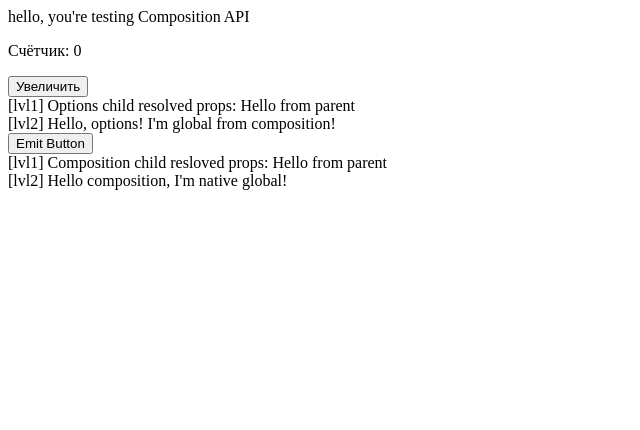
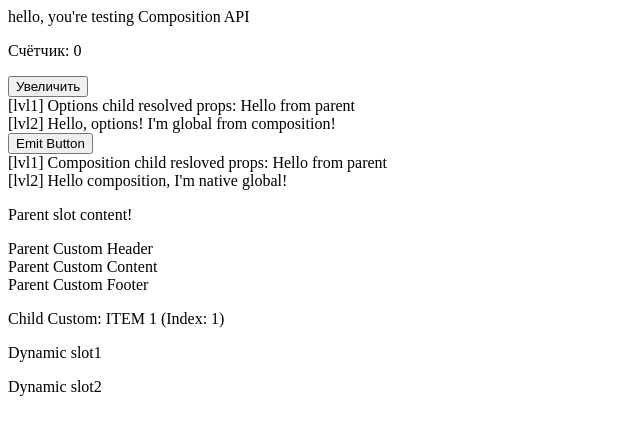
Before and after one commit to spektredev/vue-documentation-playground, a Vue app: page /lifecycle in a window 1280 px wide. Shown: the top 430 px of the page, without its empty margins (0-640 px from the left). Built offline with nearby package versions, Linux system fonts and the light colour scheme; the HTML template or start-up script is replaced by a standard one.

Commit message:
added slots, nextTick

```diff
--- a/src/components/LifecycleTestComposition.vue
+++ b/src/components/LifecycleTestComposition.vue
@@ -4,6 +4,30 @@
   <button @click="counter++">Увеличить</button>
   <PropsTestOptions :message="parentMessage" />
   <PropsTestComposition :message="parentMessage" />
+  <DefaultSlot>
+    <p>Parent slot content!</p>
+  </DefaultSlot>
+  <NamedSlots>
+    <template #header>
+      <div>Parent Custom Header</div>
+    </template>
+    <template #content>
+      <div>Parent Custom Content</div>
+    </template>
+    <template #footer>
+      <div>Parent Custom Footer</div>
+    </template>
+  </NamedSlots>
+  <ScopedSlots>
+    <template #default="{ item, index }">
+      <p>Child Custom: {{ item.name.toUpperCase() }} (Index: {{ index }})</p>
+    </template>
+  </ScopedSlots>
+  <DynamicSlots>
+    <template v-for="slotName in ['slot1', 'slot2']" :key="slotName" #[slotName]>
+      <p>Dynamic {{ slotName }}</p>
+    </template>
+  </DynamicSlots>
 </template>
 
 <script setup lang="ts">
@@ -19,7 +43,10 @@ import {
 } from 'vue'
 import PropsTestOptions from './level1/PropsTestOptions.vue'
 import PropsTestComposition from './level1/PropsTestComposition.vue'
-
+import DefaultSlot from './level1/DefaultSlot.vue'
+import NamedSlots from './level1/NamedSlots.vue'
+import ScopedSlots from './level1/ScopedSlots.vue'
+import DynamicSlots from './level1/DynamicSlots.vue'
 const counter = ref(0)
 const parentMessage = ref('Hello from parent')
 
--- /dev/null
+++ b/src/components/level1/DefaultSlot.vue
@@ -0,0 +1,3 @@
+<template>
+  <div><slot>Default slot content</slot></div>
+</template>
--- /dev/null
+++ b/src/components/level1/DynamicSlots.vue
@@ -0,0 +1,6 @@
+<template>
+  <div class="child">
+    <slot name="slot1">Slot 1 Default</slot>
+    <slot name="slot2">Slot 2 Default</slot>
+  </div>
+</template>
--- /dev/null
+++ b/src/components/level1/NamedSlots.vue
@@ -0,0 +1,13 @@
+<template>
+  <div class="child">
+    <div>
+      <slot name="header">Default Header</slot>
+    </div>
+    <div>
+      <slot name="content">Default Content</slot>
+    </div>
+    <div>
+      <slot name="footer">Default Footer</slot>
+    </div>
+  </div>
+</template>
--- /dev/null
+++ b/src/components/level1/ScopedSlots.vue
@@ -0,0 +1,10 @@
+<template>
+  <div class="child">
+    <slot :item="item" :index="index"> {{ item.name }} (Index: {{ index }}) </slot>
+  </div>
+</template>
+<script setup lang="ts">
+import { ref } from 'vue'
+const item = ref({ name: 'Item 1' })
+const index = ref(1)
+</script>
--- a/src/components/list/SimpleList.vue
+++ b/src/components/list/SimpleList.vue
@@ -6,7 +6,8 @@
   <div>
     <button @click="handleClick">Нажми</button>
     <div>
-      <button @click="addValue">+</button> <span>Кликнуто: {{ count }} раз</span>
+      <button :class="'editable'" @click="addValue">+</button>
+      <span>Кликнуто: {{ count }} раз</span>
       <div>{{ doubleCount }}</div>
     </div>
   </div>
@@ -21,7 +22,7 @@
 <script setup lang="ts">
 import { useFetch } from '@/composables/useFetch'
 import SimpleCard from '../card/SimpleCard.vue'
-import { ref, computed } from 'vue'
+import { ref, computed, nextTick } from 'vue'
 
 const { data: cards } = useFetch()
 const count = ref(0)
@@ -40,6 +41,16 @@ const emit = defineEmits<{
 }>()
 
 const fourthInputValue = defineModel<string>('fourthInputValue')
+
+const changeText = async () => {
+  await nextTick()
+  const el = document.querySelector('.editable') as HTMLButtonElement | null
+  if (el) {
+    el.textContent = 'Add'
+    console.log('Add button size: ' + el.getBoundingClientRect().width + 'px')
+  }
+}
+changeText()
 
 const handleInput = (event: Event) => {
   const target = event.target as HTMLInputElement | null
```
